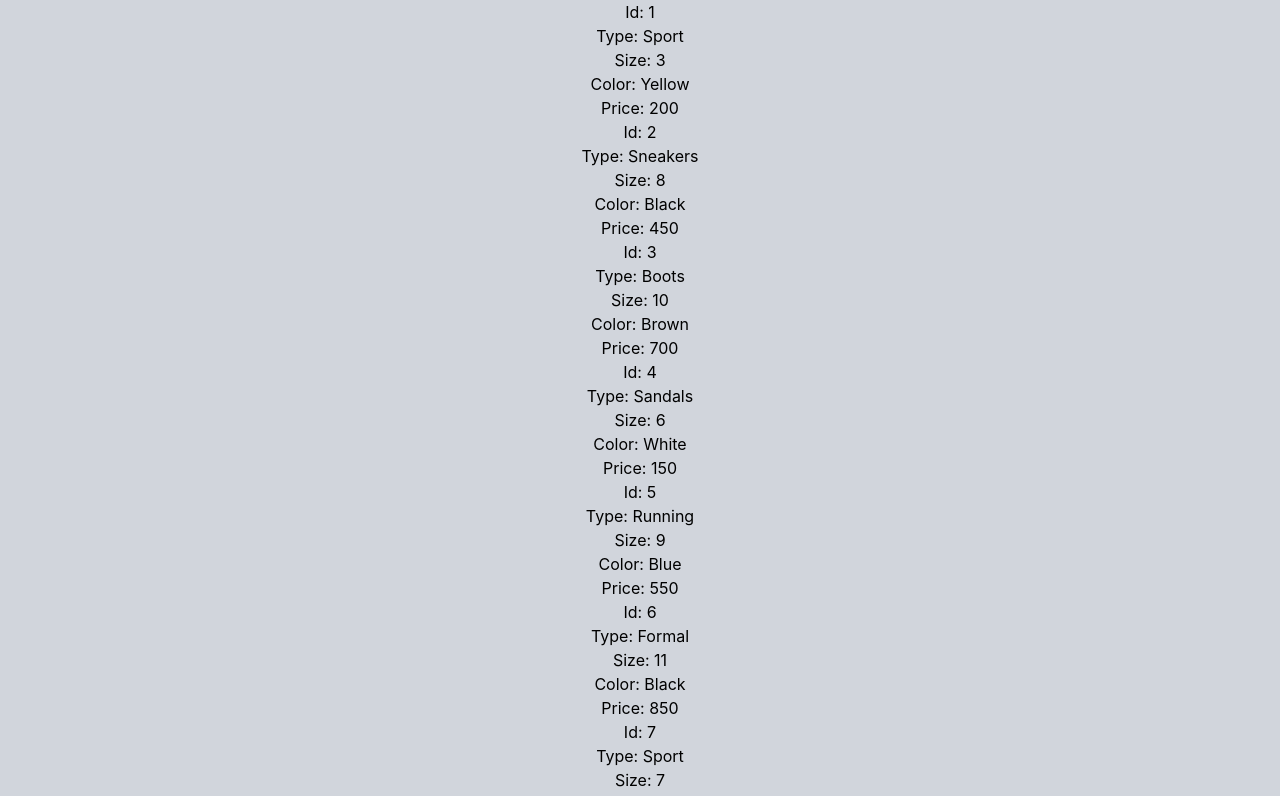
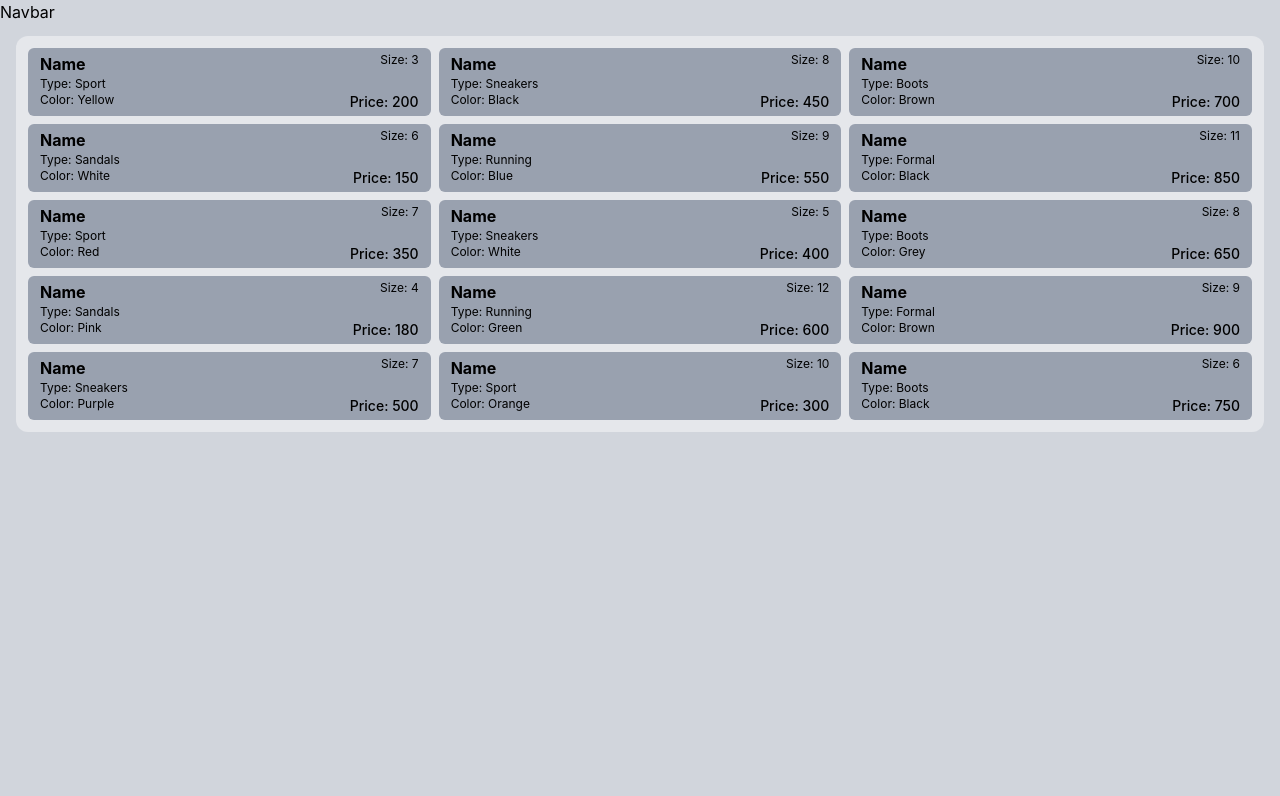
Before and after one commit to FrederikKristensen/justShoes, a React (Vite) app: page / in a window 1280 px wide. Shown: the top 796 px of the page. Built offline with nearby package versions, Linux system fonts and the light colour scheme.

Commit message:
Styled cards with some weights, positions and sizes

```diff
--- a/src/App.css
+++ b/src/App.css
@@ -1,5 +1,4 @@
 #root {
 	max-width: 1280px;
 	margin: 0 auto;
-	text-align: center;
 }
--- a/src/App.tsx
+++ b/src/App.tsx
@@ -5,9 +5,10 @@ import Shoes from './Shoes';
 function App() {
   return (
     <main>
-      <div>
+      <div>Navbar</div>
+      <div className="grid grid-cols-3 gap-2 mx-4 mt-3 p-3 rounded-xl bg-gray-200">
         {Shoes.map((e) => {
-          return <Shocard id={e.id} type={e.type} size={e.size} color={e.color} price={e.price} />;
+          return <Shocard type={e.type} size={e.size} color={e.color} price={e.price} />;
         })}
       </div>
     </main>
--- a/src/components/Shocard.tsx
+++ b/src/components/Shocard.tsx
@@ -1,19 +1,18 @@
 type ShocardProps = {
-  id: number;
   type: string;
   size: number;
   color: string;
   price: number;
 };
 
-const Shocard = ({ id, type, size, color, price }: ShocardProps) => {
+const Shocard = ({ type, size, color, price }: ShocardProps) => {
   return (
-    <div>
-      <p>Id: {id} </p>
-      <p>Type: {type}</p>
-      <p>Size: {size}</p>
-      <p>Color: {color}</p>
-      <p>Price: {price}</p>
+    <div className="bg-gray-400 rounded-md grid grid-cols-2 px-3 py-1">
+      <h1>Name</h1>
+      <h3 className="whitespace-nowrap justify-self-end ">Size: {size}</h3>
+      <h3 className="whitespace-nowrap col-span-2">Type: {type}</h3>
+      <h3 className="whitespace-nowrap">Color: {color}</h3>
+      <h2 className="whitespace-nowrap justify-self-end ">Price: {price}</h2>
     </div>
   );
 };
--- a/src/index.css
+++ b/src/index.css
@@ -3,3 +3,15 @@
 :root {
   @apply bg-gray-300;
 }
+
+h1 {
+	@apply font-bold;
+}
+
+h2 {
+	@apply text-sm font-medium;
+}
+
+h3 {
+	@apply text-xs;
+}
```
